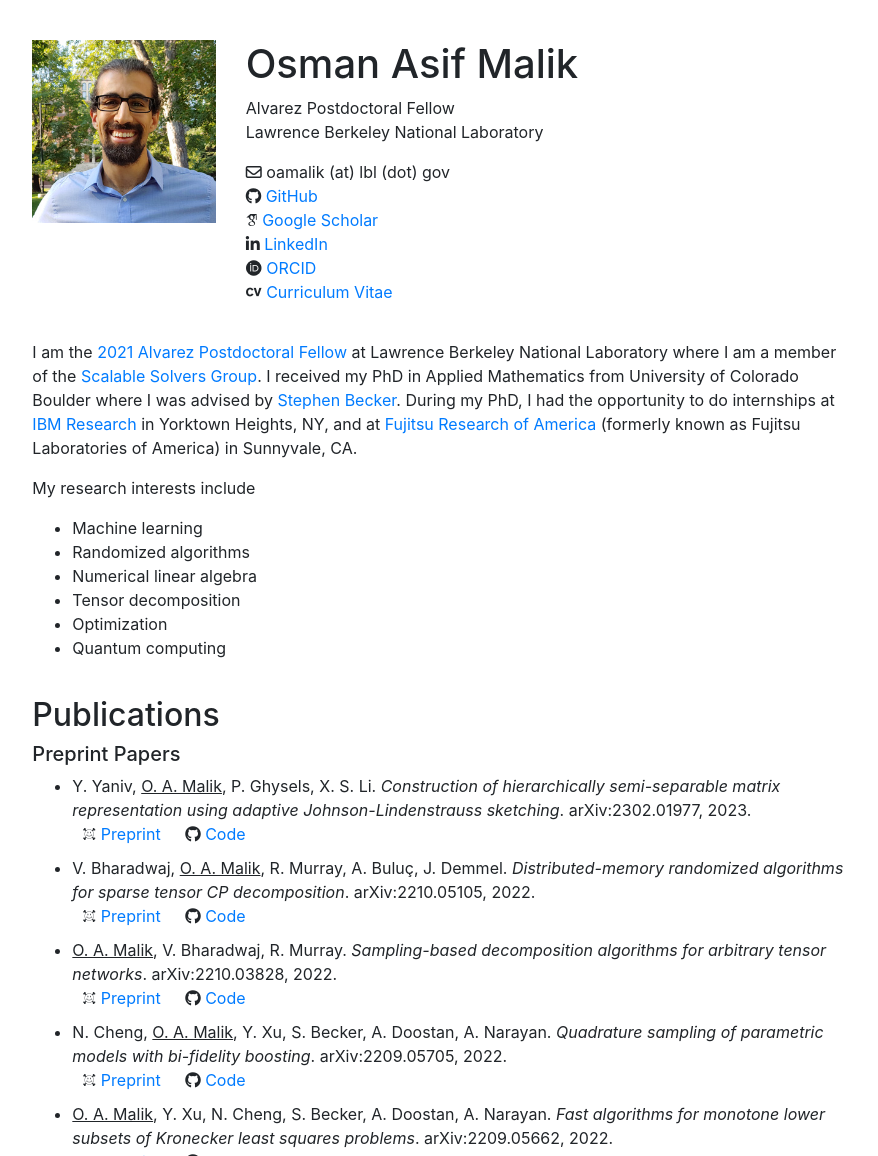
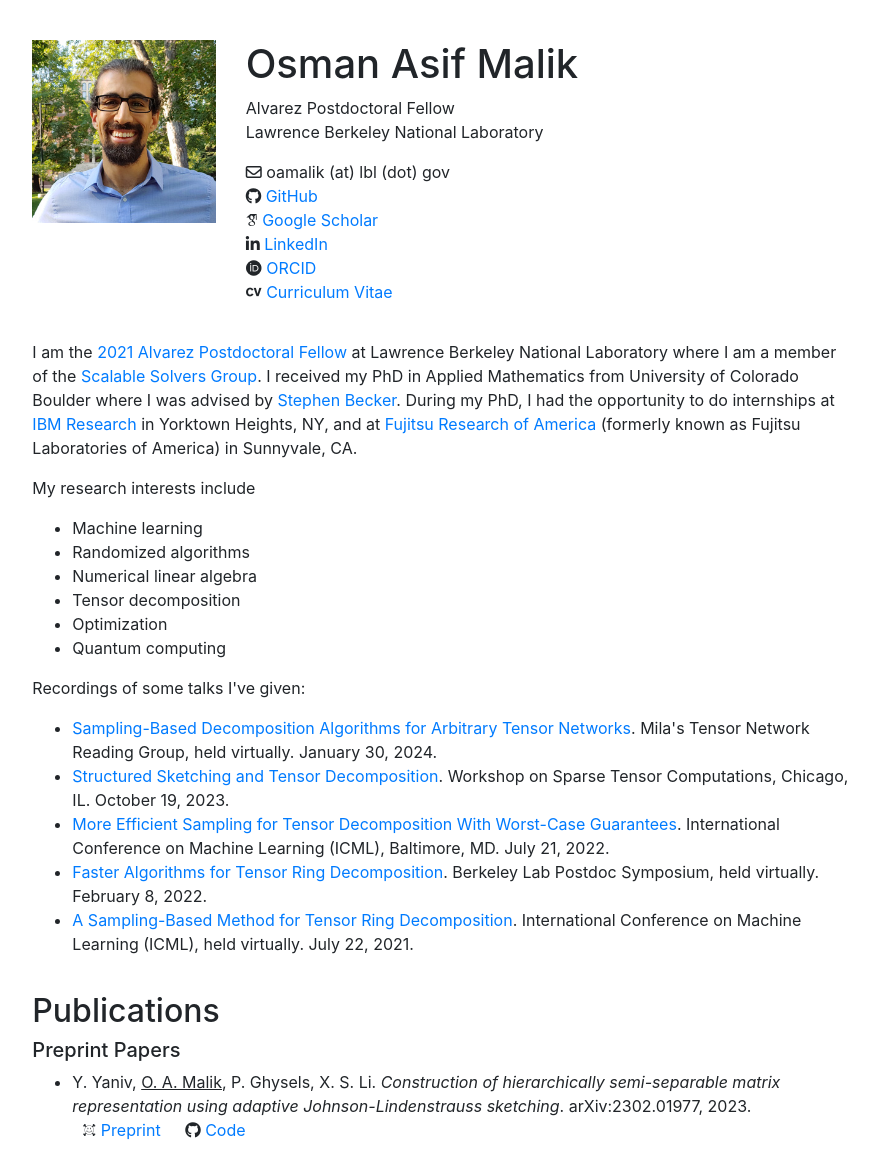
Before and after one commit to OsmanMalik/OsmanMalik.github.io, a plain HTML site: page index.html in a window 1280 px wide. Shown: the top 1156 px of the page, without its empty margins (196-1074 px from the left). Drawn offline with nearby package versions, Linux system fonts and the light colour scheme; files whose address does not match are found by name.

Commit message:
Add links to some recorded talks

```diff
--- a/index.html
+++ b/index.html
@@ -89,8 +89,24 @@
               <li>Quantum computing</li>
             </ul>
           </p>
+
+          <p>
+            Recordings of some talks I've given:
+            <ul>
+              <li><a href="https://www.youtube.com/watch?v=j7qSlahlHRk">Sampling-Based Decomposition Algorithms for Arbitrary Tensor Networks</a>. Mila's Tensor Network Reading Group, held virtually. January 30, 2024.</li>
+              <li><a href="https://www.youtube.com/watch?v=mlbBuOdJPL0">Structured Sketching and Tensor Decomposition</a>. Workshop on Sparse Tensor Computations, Chicago, IL. October 19, 2023.</li>
+              <li><a href="https://slideslive.com/38984000">More Efficient Sampling for Tensor Decomposition With Worst-Case Guarantees</a>. International Conference on Machine Learning (ICML), Baltimore, MD. July 21, 2022.</li>
+              <li><a href="https://www.youtube.com/watch?v=eUovP1rbL3g">Faster Algorithms for Tensor Ring Decomposition</a>. Berkeley Lab Postdoc Symposium, held virtually. February 8, 2022.</li>
+              <li><a href="https://icml.cc/virtual/2021/poster/8447">A Sampling-Based Method for Tensor Ring Decomposition</a>. International Conference on Machine Learning (ICML), held virtually. July 22, 2021.</li>
+              <!--
+                <li><a href=""></a></li>
+              -->
+            </ul>
+          </p>
         </div>
       </div>
+
+
 
       <!-- Publications -->
       <div class="row d-flex justify-content-center" style="margin-top:20px">
```
